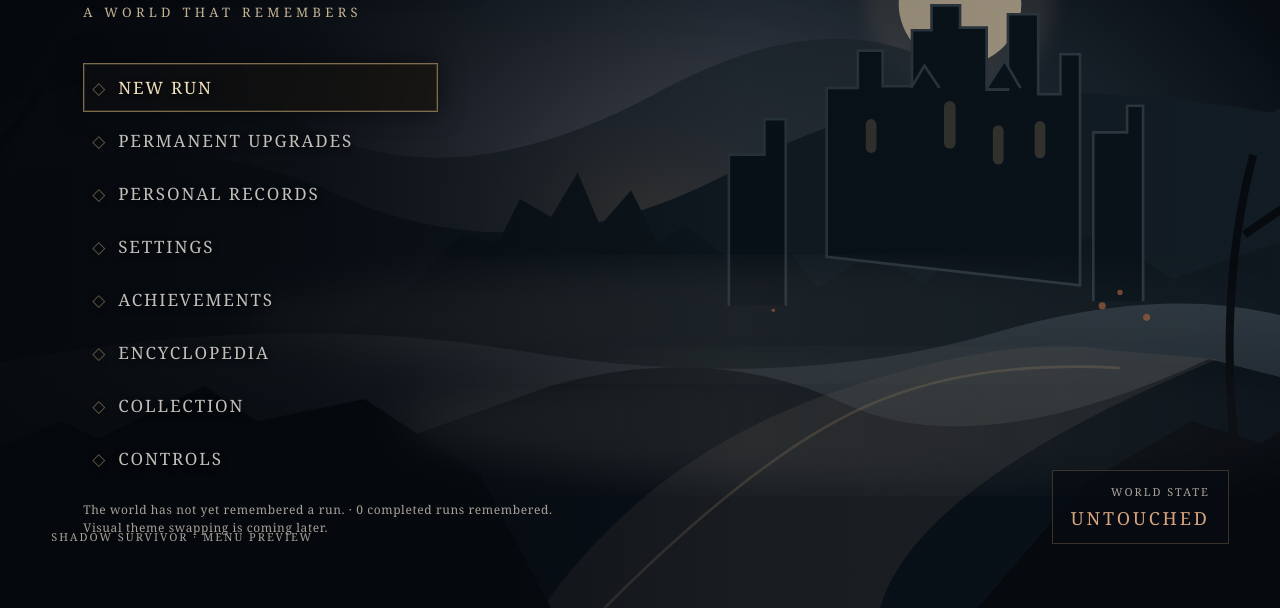
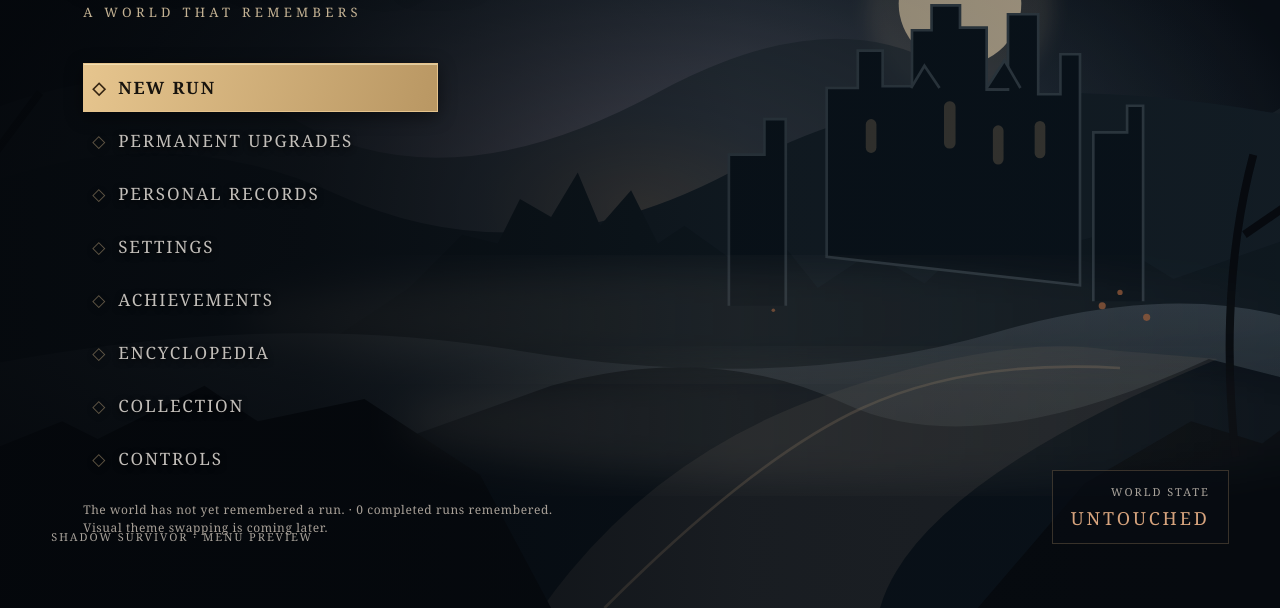
Before and after one commit to leogordijn1-max/UltiemSpel, a plain HTML site: page index.html in a window 1280 px wide. Shown: the part 192-800 px from the top of the page. Drawn offline with Linux system fonts and the light colour scheme.

Commit message:
Give New Run a distinct gold primary action style

```diff
--- a/css/cinematic-menu.css
+++ b/css/cinematic-menu.css
@@ -112,3 +112,25 @@
 #overlay.cinematic-overlay .cinematic-menu::after {
   display: none;
 }
+
+/* NEW RUN is a deliberate call-to-action, not a permanently hovered menu item. */
+#overlay.cinematic-overlay .cinematic-nav button.cinematic-primary {
+  color:#17130e;
+  border-color:#e5c38d;
+  background:linear-gradient(105deg,#e6c58e,#b99763);
+  box-shadow:inset 0 1px #fff5ce8c,0 4px 18px #0007;
+  text-shadow:none;
+  font-weight:bold;
+}
+#overlay.cinematic-overlay .cinematic-nav button.cinematic-primary::before {
+  color:#342412;
+  opacity:1;
+}
+#overlay.cinematic-overlay .cinematic-nav button.cinematic-primary:hover,
+#overlay.cinematic-overlay .cinematic-nav button.cinematic-primary:focus-visible {
+  color:#120f0b;
+  border-color:#ffe6b4;
+  background:linear-gradient(105deg,#ffdfaa,#d6ad70);
+  box-shadow:inset 0 1px #fff8df,0 0 22px #d7a85b60;
+  text-shadow:none;
+}
```
